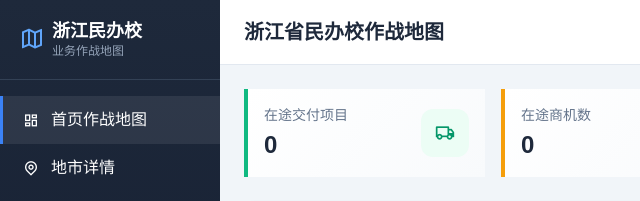
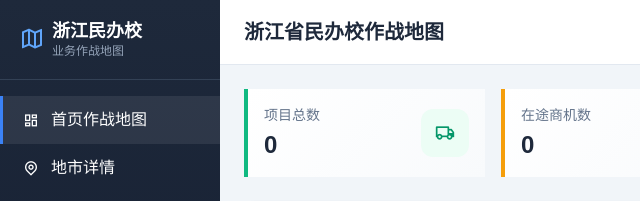
Before and after one commit to n3-ps/zhejiang-school-map, a website: page 浙江民办校作战地图.html in a window 1280 px wide. Shown: the top 201 px of the page, 0-640 px from the left. Drawn offline with nearby package versions, Linux system fonts and the light colour scheme.

Commit message:
fix: show total projects on home card

```diff
--- a/浙江民办校作战地图.html
+++ b/浙江民办校作战地图.html
@@ -285,7 +285,7 @@ const app = {
     const topCities = this.computeCityStats().sort((a,b)=>b.totalAmount-a.totalAmount).slice(0,3);
     container.innerHTML = `
       <div class="grid grid-cols-1 md:grid-cols-2 lg:grid-cols-4 gap-4 mb-6">
-        ${this.statCard('在途交付项目', stats.deliveryCount, 'ri-truck-line', 'border-emerald-500', 'bg-emerald-50 text-emerald-600')}
+        ${this.statCard('项目总数', this.data.deliveries.length, 'ri-truck-line', 'border-emerald-500', 'bg-emerald-50 text-emerald-600')}
         ${this.statCard('在途商机数', stats.opportunityCount, 'ri-lightbulb-line', 'border-amber-500', 'bg-amber-50 text-amber-600')}
         ${this.statCard('在途商机总额', stats.opportunityAmount+'万', 'ri-coins-line', 'border-purple-500', 'bg-purple-50 text-purple-600')}
         ${this.statCard('累计签约金额', stats.totalAmount+'万', 'ri-money-cny-circle-line', 'border-rose-500', 'bg-rose-50 text-rose-600')}
```
